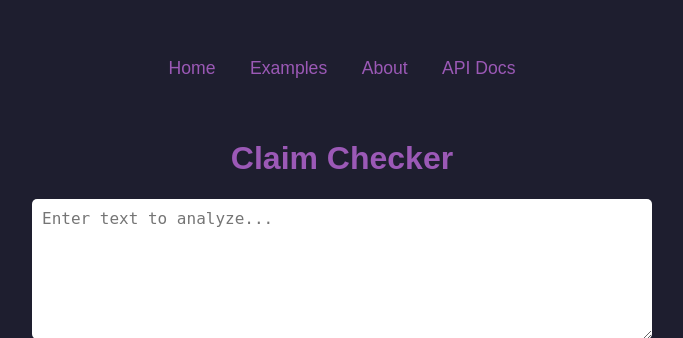
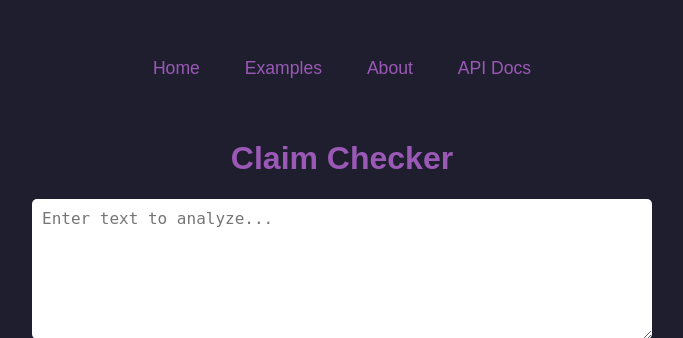
Before and after one commit to thenecronwolf-blip/Claim-Checker, a Flask app: template ui/templates/index.html in a window 1280 px wide. Shown: the top 338 px of the page, without its empty margins (298-981 px from the left). Run offline with Flask 3, Linux system fonts and the light colour scheme; the template is opened without the code that fills it, so the values that code supplies are empty.

Commit message:
Update index.html
Updated nav

```diff
--- a/ui/templates/index.html
+++ b/ui/templates/index.html
@@ -70,12 +70,12 @@
     </style>
 </head>
 <body>
-    <nav style="margin-bottom: 40px; text-align: center;">
-        <a href="/" style="color: #9b59b6; margin: 0 15px; font-size: 1.1em; text-decoration: none;">Home</a>
-        <a href="/examples" style="color: #9b59b6; margin: 0 15px; font-size: 1.1em; text-decoration: none;">Examples</a>
-        <a href="/about" style="color: #9b59b6; margin: 0 15px; font-size: 1.1em; text-decoration: none;">About</a>
-        <a href="/docs" style="color: #9b59b6; margin: 0 15px; font-size: 1.1em; text-decoration: none;">API Docs</a>
-    </nav>
+    <nav style="margin-bottom: 40px; text-align: center; font-size: 1.1em;">
+    <a href="/" style="color: #9b59b6; margin: 0 20px; text-decoration: none;">Home</a>
+    <a href="/examples" style="color: #9b59b6; margin: 0 20px; text-decoration: none;">Examples</a>
+    <a href="/about" style="color: #9b59b6; margin: 0 20px; text-decoration: none;">About</a>
+    <a href="/docs" style="color: #9b59b6; margin: 0 20px; text-decoration: none;">API Docs</a>
+</nav>
 
     <h1>Claim Checker</h1>
     <textarea id="inputText" placeholder="Enter text to analyze..."></textarea>
```
